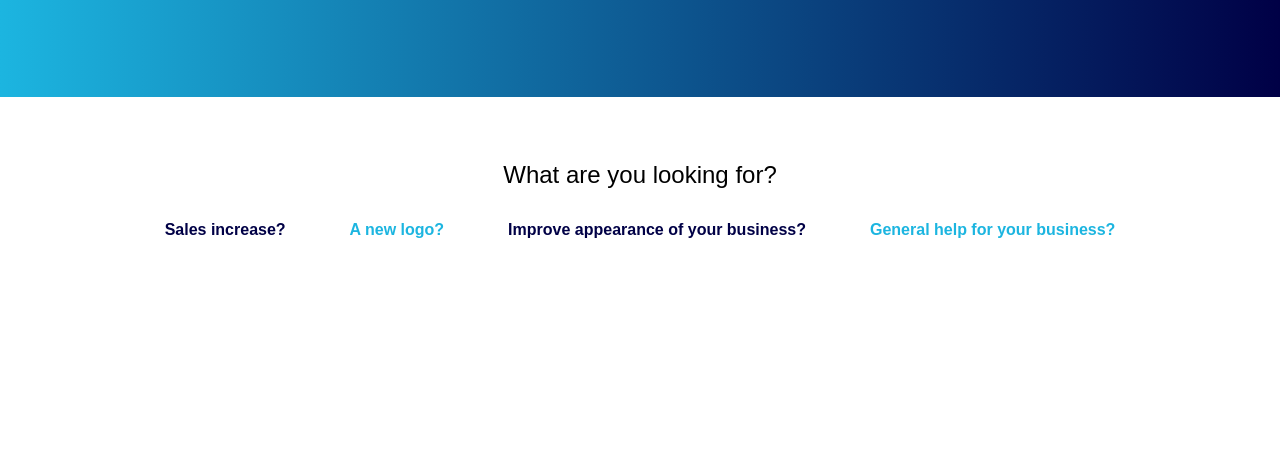
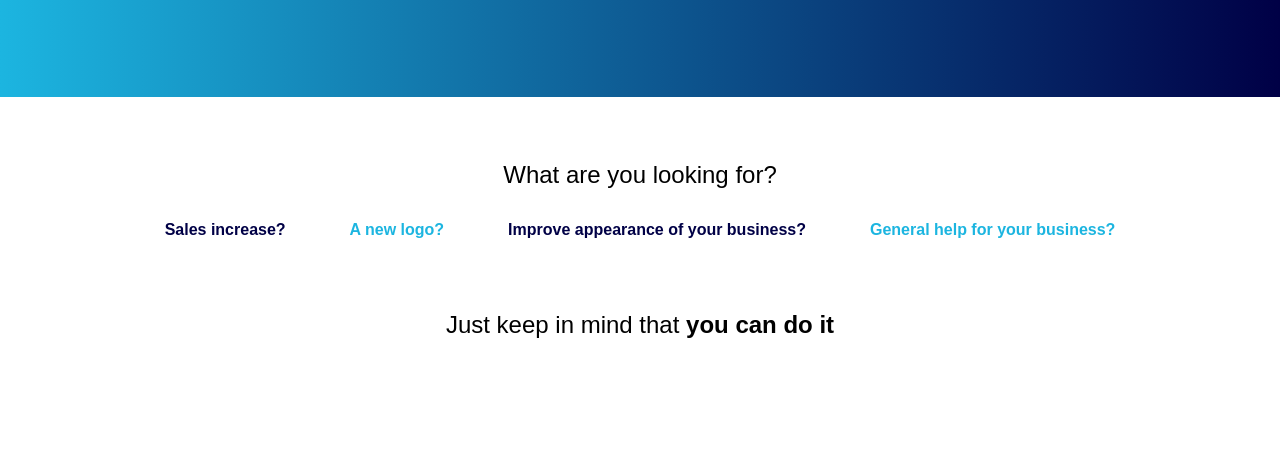
Before and after one commit to Drave18/MWA, a plain HTML site: page index.html in a window 1280 px wide. Shown: the part 283-759 px from the top of the page. Drawn offline with nearby package versions, Linux system fonts and the light colour scheme.

Commit message:
Otra correcion

```diff
--- a/scripts/index.js
+++ b/scripts/index.js
@@ -15,7 +15,7 @@ ScrollReveal().reveal(".call_to_action", {
 });
 
 ScrollReveal().reveal(".motivational", {
-  delay: 300,
+  delay: 900,
   distance: "50px",
   origin: "bottom",
   easing: "ease-in-out",
@@ -59,7 +59,7 @@ ScrollReveal().reveal(".workprooves__images", {
   distance: "50px",
   origin: "bottom",
   easing: "ease-in-out",
-  interval: 100,
+  interval: 50,
 });
 
 ScrollReveal().reveal(".datapoint__title", {
--- a/styles/index.css
+++ b/styles/index.css
@@ -57,7 +57,7 @@ background: #000046;
 
 .motivational{
     text-align: center;
-    margin-top: 10em;
+    margin-top: 3em;
     font-size: 1.5rem;
 }
 .highlighted{
```
